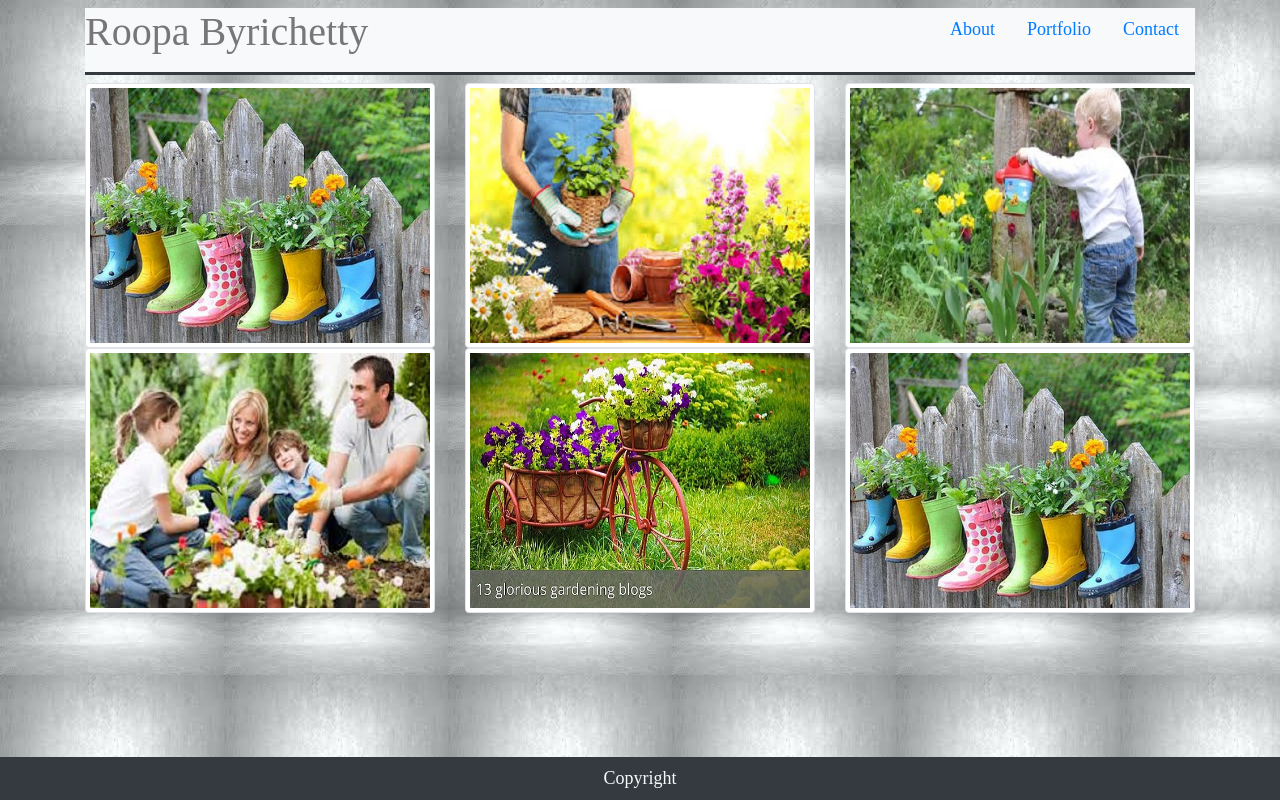
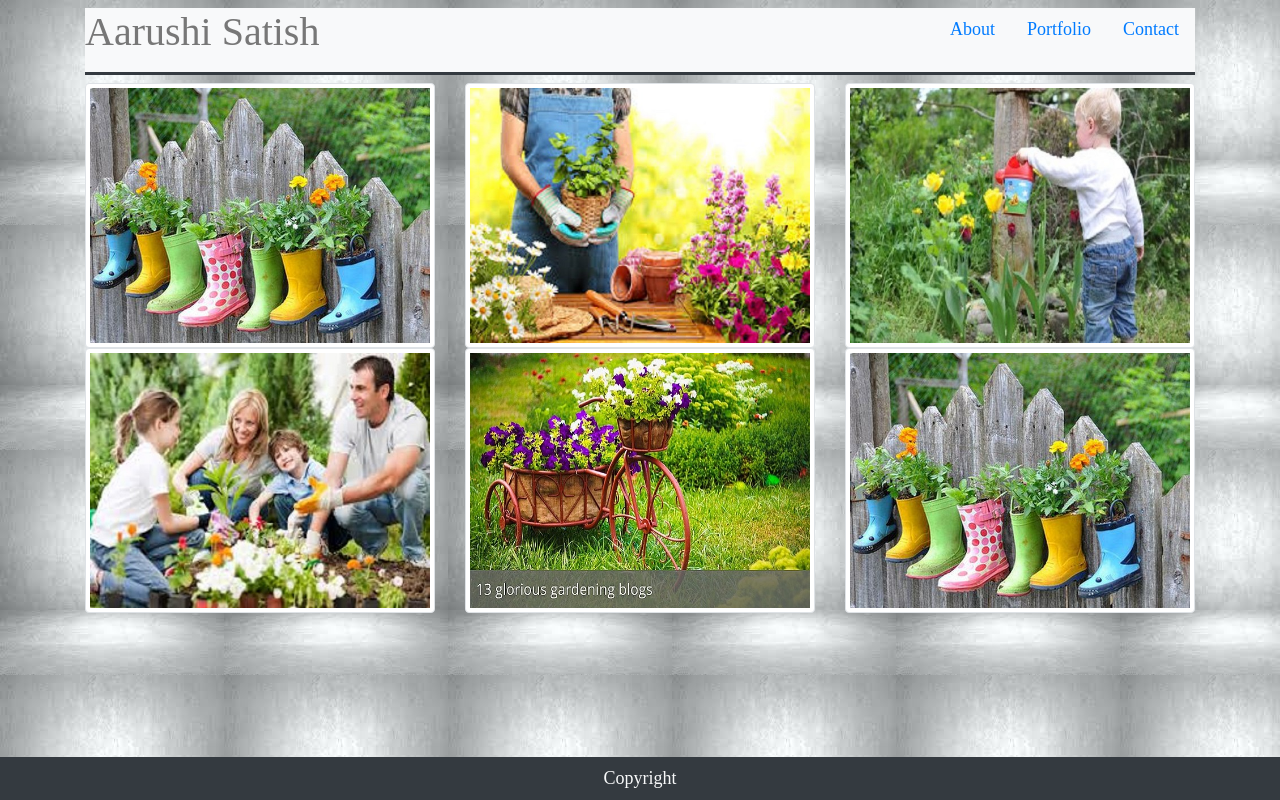
Before and after one commit to aarushi12S/Bootstrap-Portfolio, a plain HTML site: page portfolio.html in a window 1280 px wide. Drawn offline with nearby package versions, Linux system fonts and the light colour scheme; files whose address does not match are found by name.

Commit message:
Update portfolio.html

```diff
--- a/portfolio.html
+++ b/portfolio.html
@@ -14,7 +14,7 @@
     <nav class="bg-light nav-light  border-bottom  border-dark my-2 border-3">
         <div class="row my-2">
           <div class="col-md-6">
-            <h1>Roopa Byrichetty</h1>
+            <h1>Aarushi Satish</h1>
           </div>
           <div class="col-md-6 back">
             <ul class="nav justify-content-end ">
```
